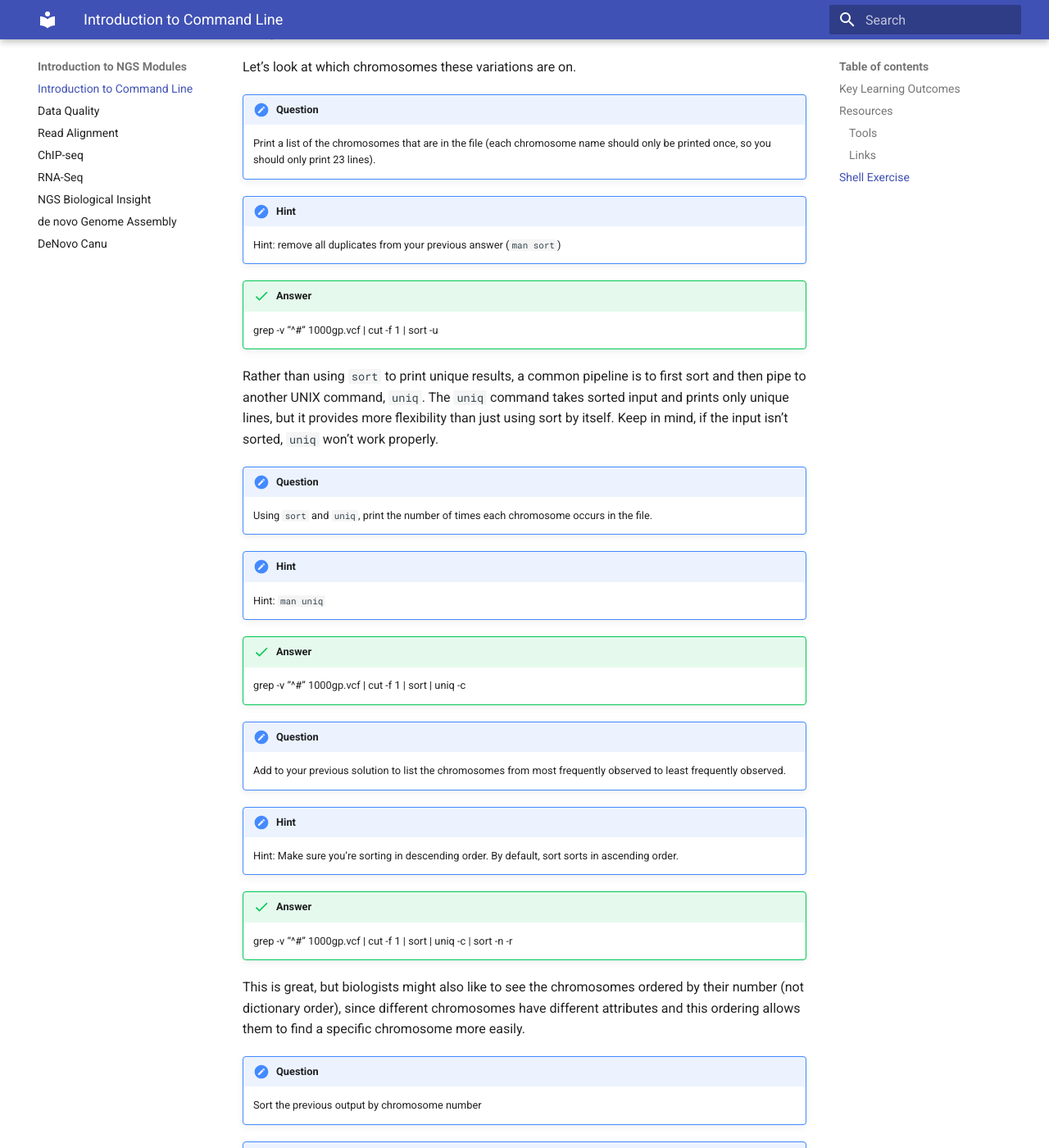
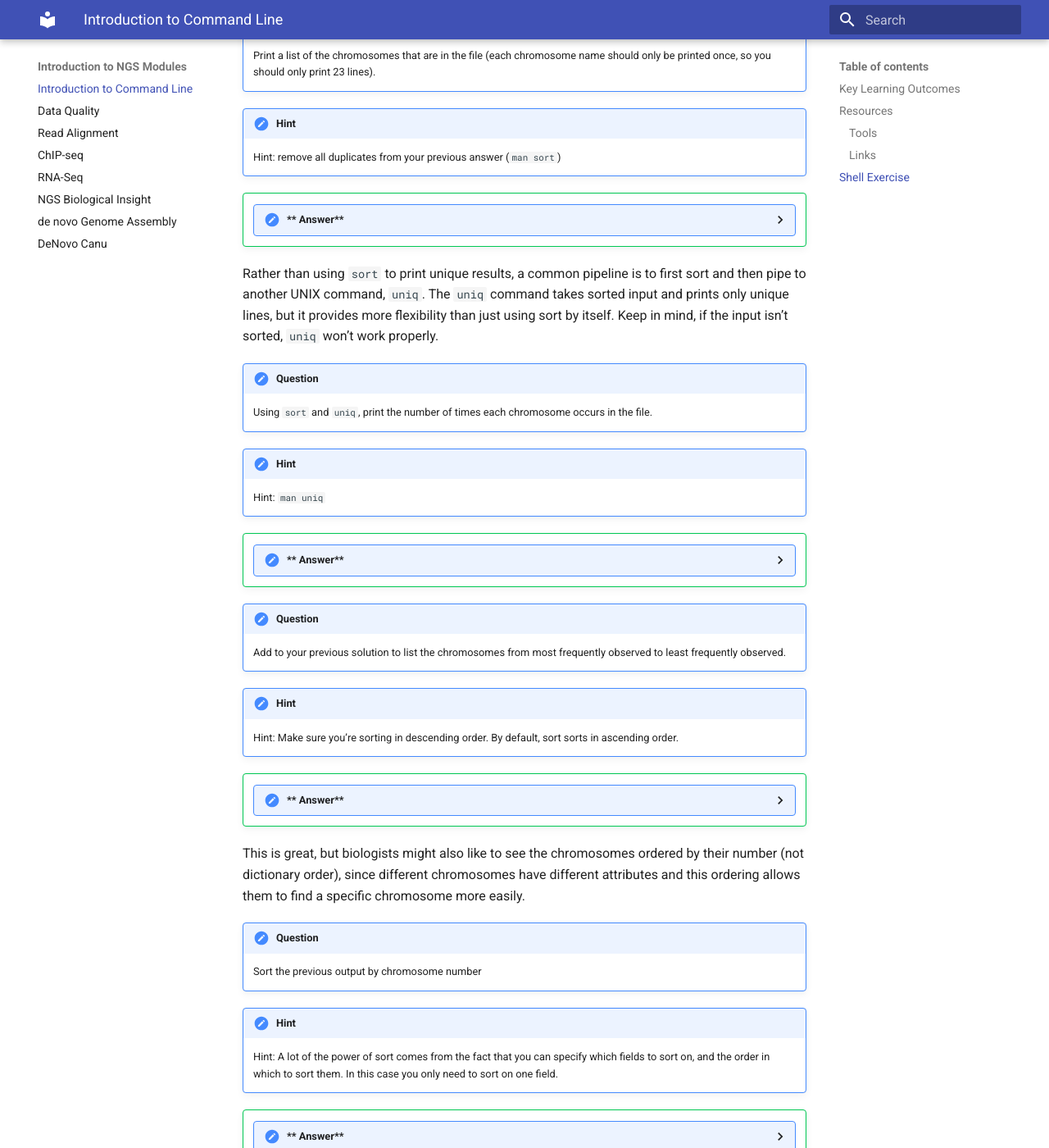
Before and after one commit to tsonika/intro-ngs-manuals, an MkDocs documentation site: the page built from docs/modules/btp-module-ngs-cli/commandline.md, in a window 1280 px wide and 1400 px high, scrolled down 3488 px. Shown: the whole window at 82% size. Built offline with MkDocs 1.6.1 and Material for MkDocs 9.7.7, drawn with Linux system fonts in a browser that asks for light colours; old or Windows-style settings are respelled for this version of MkDocs; some of the changed text lies outside the part shown.

Commit message:
Questions answers fixed

```diff
--- a/docs/modules/btp-module-ngs-cli/commandline.md
+++ b/docs/modules/btp-module-ngs-cli/commandline.md
@@ -59,10 +59,11 @@ wc -l 1000gp.vcf
 !!! hint
     (Hint: `man ls`, `man wc`)
 
-!!! success "Answer"
-    3.6M
+!!! success ""
+    ??? "** Answer**"
+        3.6M
 
-    45034 lines
+        45034 lines
 
 Because this file is so large, you’re going to almost always want to
 pipe ('|') the result of any command to less (a simple text viewer, type
@@ -111,16 +112,18 @@ To start analyzing the actual data, we have to remove the header.
 !!! hint
     Hint: `man grep` (remember to use pipes '|')
 
-!!! success "Answer"
-    grep -v "^\#" 1000gp.vcf | head
+!!! success ""
+    ??? "** Answer**"
+        grep -v "^\#" 1000gp.vcf | head
 
 !!! note "Question"
     How many lines of data are in the file (rather than counting the number
     of header lines and subtracting, try just counting the number of data
     lines)?
 
-!!! success "Answer"
-    grep -v "^\#" 1000gp.vcf | wc -l (should print 45024)
+!!! success ""
+    ??? "** Answer**"
+        grep -v "^\#" 1000gp.vcf | wc -l (should print 45024)
 
 Where these differences are located can be important. If all the
 differences between two encyclopedias were in just the first volume,
@@ -132,8 +135,9 @@ of the chromosome that the difference occurs on (which volume we’re on).
 !!! hint
     Hint: `man cut` (remember to remove header lines first)
 
-!!! success "Answer"
-    grep -v "\^\#" 1000gp.vcf | cut -f 1 | head
+!!! success ""
+    ??? "** Answer**"
+        grep -v "\^\#" 1000gp.vcf | cut -f 1 | head
 
 As you should have observed, the first 10 lines are on numbered
 chromosomes. Every normal cell in your body has 23 pairs of chromosomes,
@@ -149,8 +153,9 @@ Let’s look at which chromosomes these variations are on.
 !!! hint
     Hint: remove all duplicates from your previous answer (`man sort`)
 
-!!! success "Answer"
-    grep -v "\^\#" 1000gp.vcf | cut -f 1 | sort -u
+!!! success ""
+    ??? "** Answer**"
+        grep -v "\^\#" 1000gp.vcf | cut -f 1 | sort -u
 
 Rather than using `sort` to print unique results, a common pipeline is
 to first sort and then pipe to another UNIX command, `uniq`. The `uniq`
@@ -164,8 +169,9 @@ input isn’t sorted, `uniq` won’t work properly.
 !!! hint
     Hint: `man uniq`
 
-!!! success "Answer"
-    grep -v "\^\#" 1000gp.vcf | cut -f 1 | sort | uniq -c
+!!! success ""
+    ??? "** Answer**"
+        grep -v "\^\#" 1000gp.vcf | cut -f 1 | sort | uniq -c
 
 !!! note "Question"
     Add to your previous solution to list the chromosomes from most
@@ -174,8 +180,9 @@ input isn’t sorted, `uniq` won’t work properly.
     Hint: Make sure you’re sorting in descending order. By default, sort
     sorts in ascending order.
 
-!!! success "Answer"
-    grep -v "\^\#" 1000gp.vcf | cut -f 1 | sort | uniq -c | sort -n -r
+!!! success ""
+    ??? "** Answer**"
+        grep -v "\^\#" 1000gp.vcf | cut -f 1 | sort | uniq -c | sort -n -r
 
 This is great, but biologists might also like to see the chromosomes
 ordered by their number (not dictionary order), since different
@@ -189,5 +196,6 @@ find a specific chromosome more easily.
     specify which fields to sort on, and the order in which to sort them. In
     this case you only need to sort on one field.
 
-!!! success "Answer"
-    grep -v "\^\#" 1000gp.vcf | cut -f 1 | sort | uniq -c | sort -k 2n
+!!! success ""
+    ??? "** Answer**"
+        grep -v "\^\#" 1000gp.vcf | cut -f 1 | sort | uniq -c | sort -k 2n
```
Also changed, not shown: docs/modules/btp-module-ngs-qc/ngs-qc.md (+5 -5 lines).
